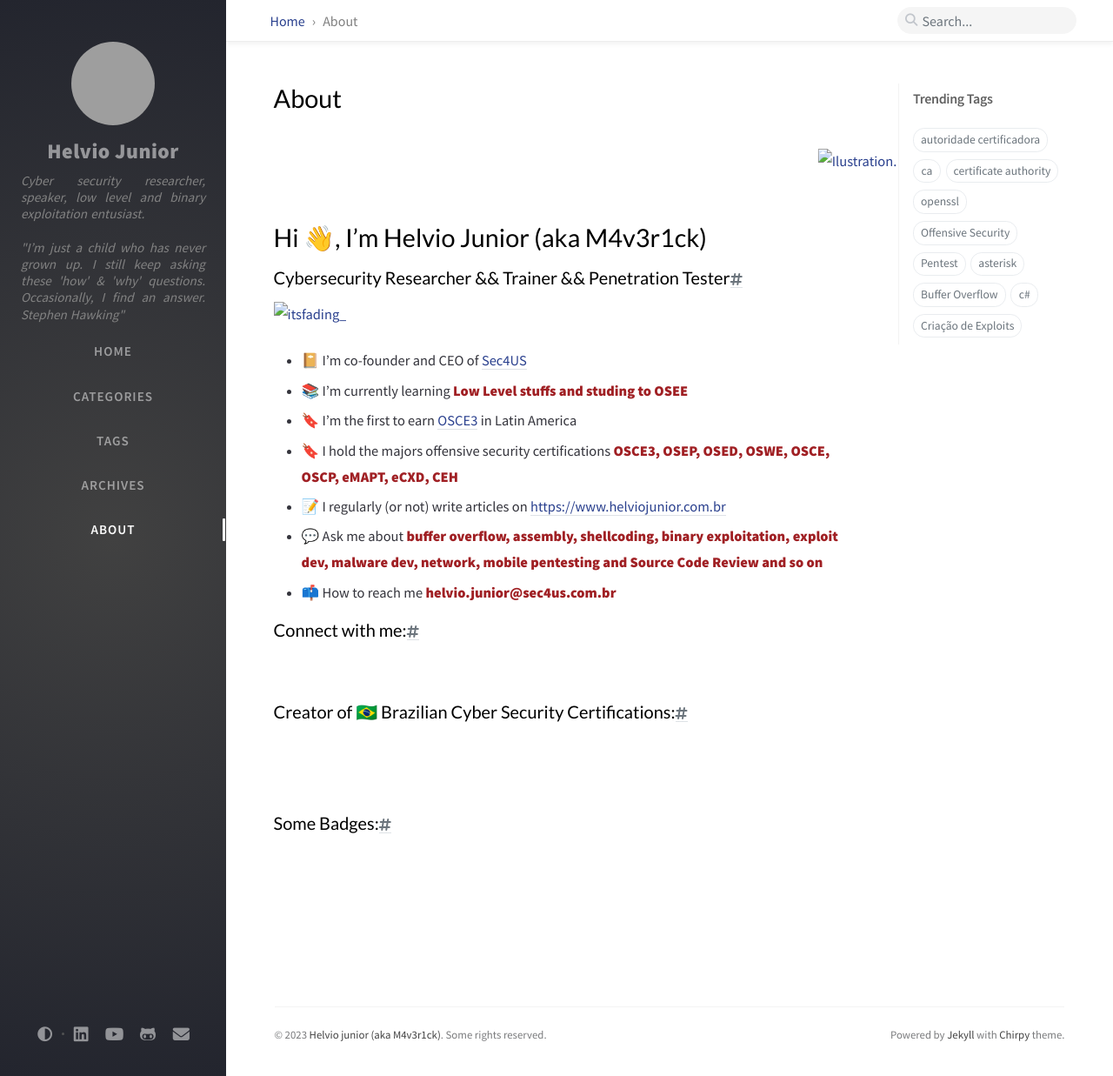
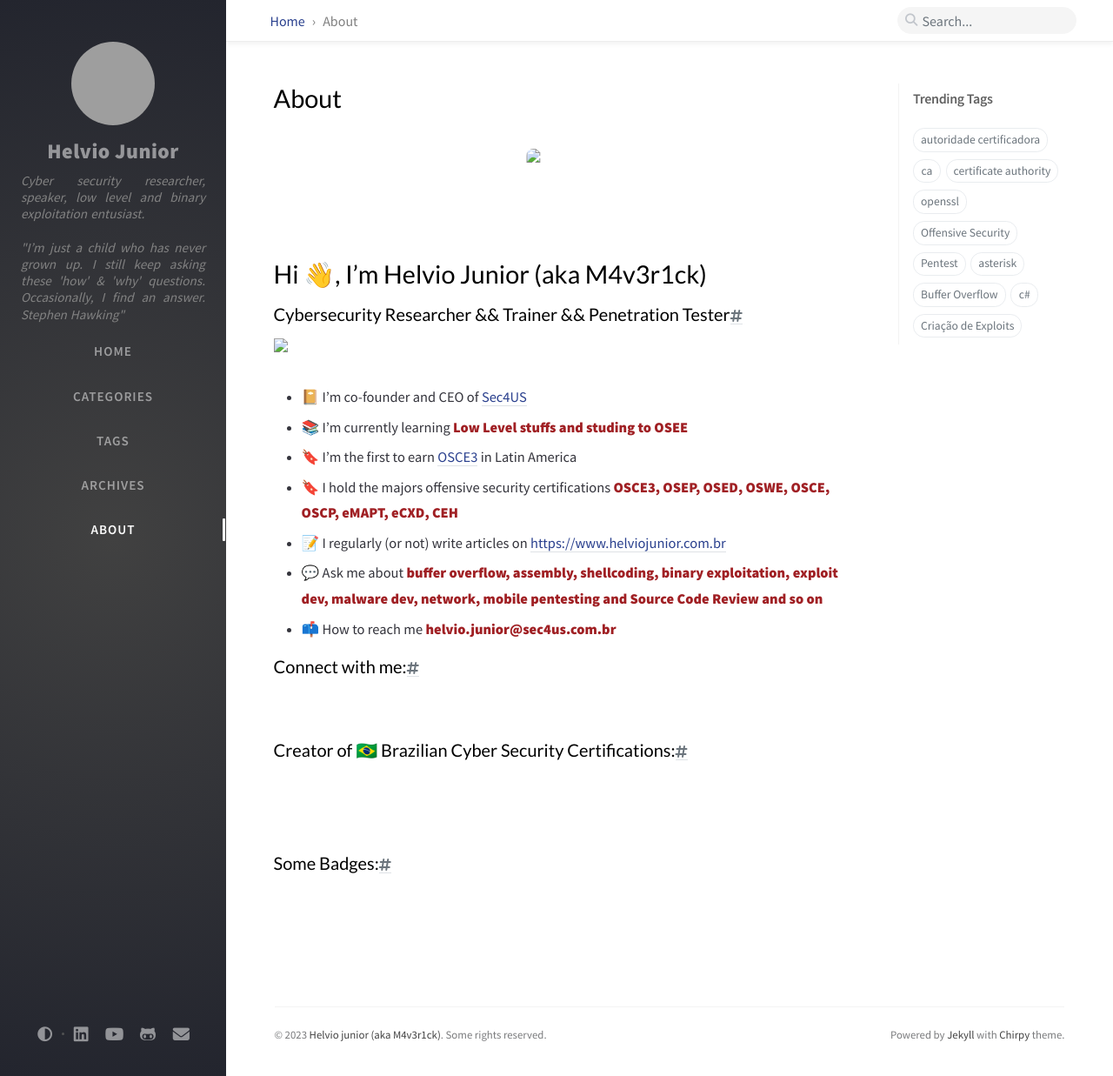
Before and after one commit to helviojunior/helviojunior.github.io, a Jekyll site: the page built from _tabs/about.md, in a window 1280 px wide and 1237 px high. Shown: the whole window at 87% size. Built offline with Jekyll 4.4.1, drawn with Linux system fonts in a browser that asks for light colours; comment, search, counter and statistics services are not loaded; grey boxes are pictures that could not be loaded.

Commit message:
Ajustes CSS

```diff
--- a/_sass/addon/commons.scss
+++ b/_sass/addon/commons.scss
@@ -644,6 +644,11 @@
   transition: background-color 0.15s ease-in-out, border-color 0.15s ease-in-out;
 }
 
+.img-link {
+  color: transparent;
+  display: inline-flex;
+}
+
 /* --- Overriding --- */
 
 // magnific-popup
--- a/_sass/layout/post.scss
+++ b/_sass/layout/post.scss
@@ -25,6 +25,26 @@
 
 .timeago::before {
   content: attr(prefix);
+}
+
+.preview-img {
+  overflow: hidden;
+  aspect-ratio: 40 / 21;
+
+  @extend %rounded;
+
+  &:not(.no-bg) {
+    img.lazyloaded {
+      background: var(--img-bg);
+    }
+  }
+
+  img {
+    -o-object-fit: cover;
+    object-fit: cover;
+
+    @extend %rounded;
+  }
 }
 
 #post-wrapper .post-meta {
```
